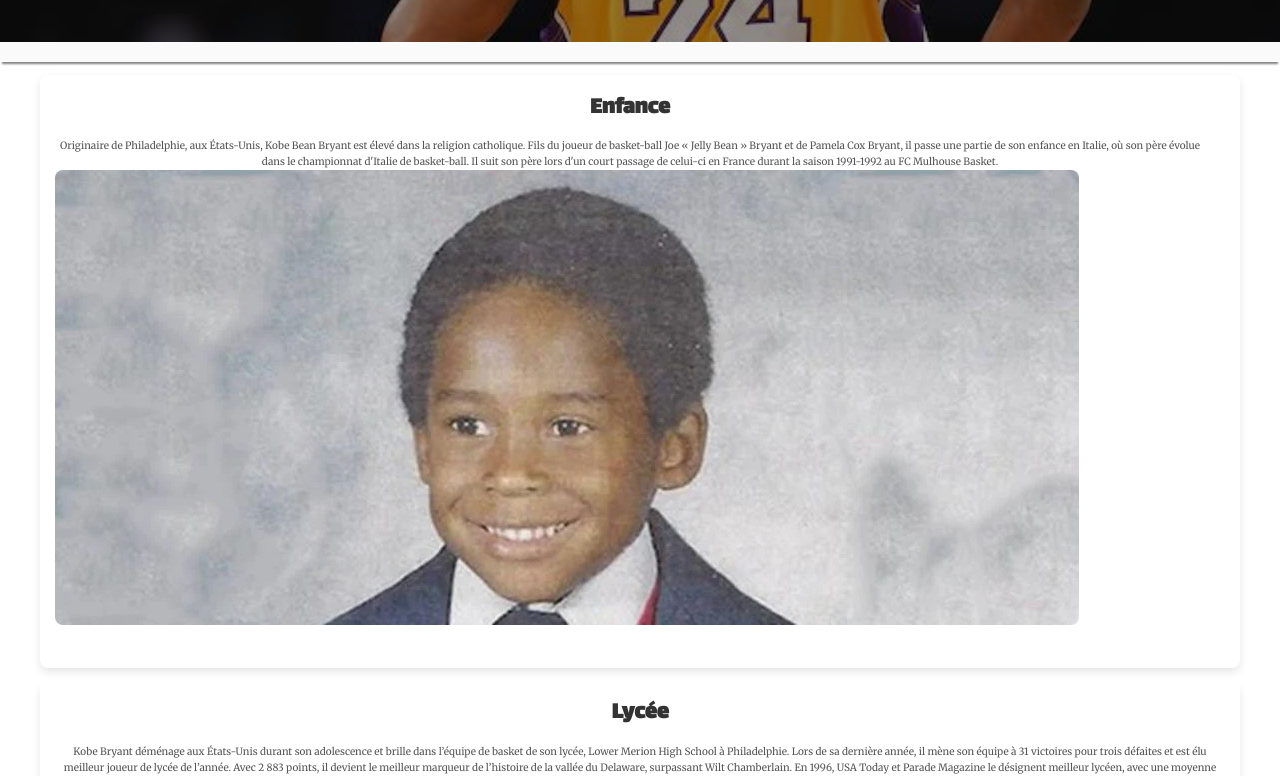
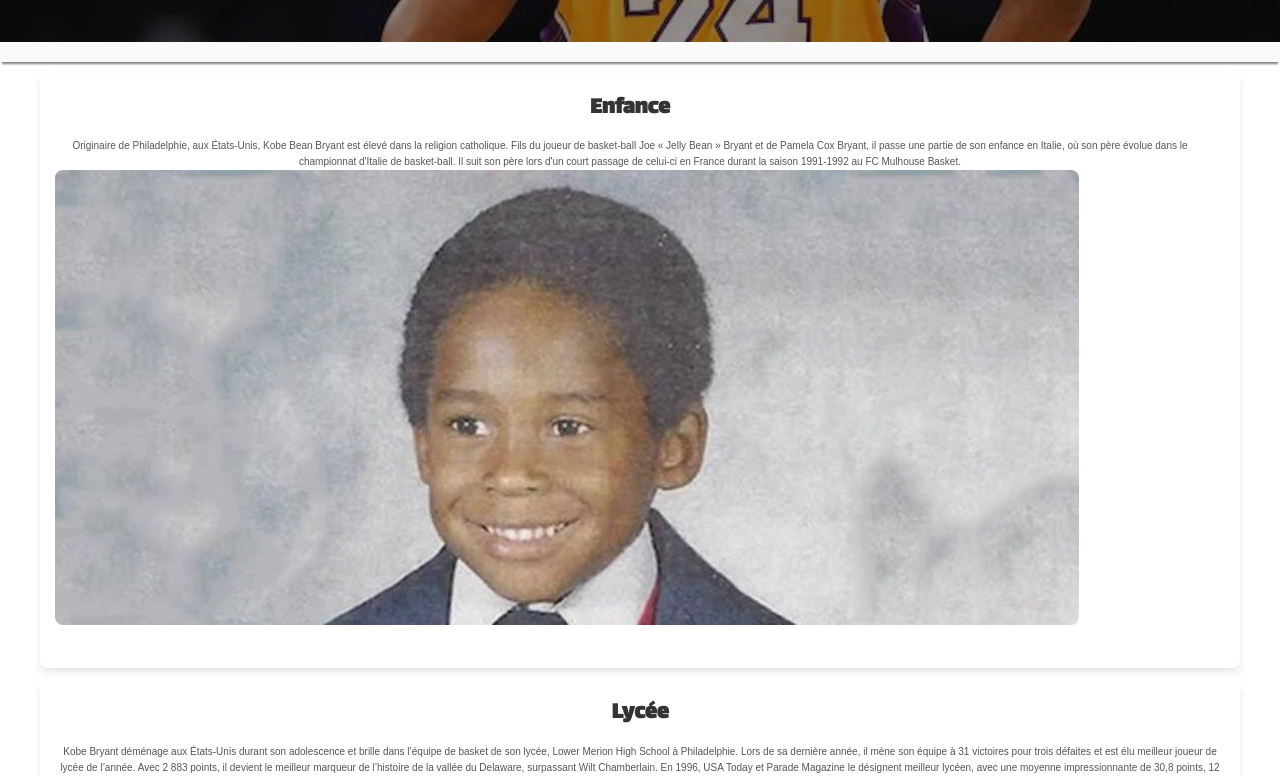
Before and after one commit to AlexF-1203/Blog_AlleyOop, a plain HTML site: page bryant.html in a window 1280 px wide. Shown: the part 320-1096 px from the top of the page. Drawn offline with nearby package versions, Linux system fonts and the light colour scheme.

Commit message:
couleur-text

```diff
--- a/static/article-joueur.css
+++ b/static/article-joueur.css
@@ -190,7 +190,7 @@ p {
     color: #333;
 }
 
-.article-text-right p {
+.article-text-right  {
     text-align: center;
     font-family: var(--font-text);
     font-size: 15px;
@@ -246,7 +246,7 @@ p {
     text-align: center;
 }
 
-.article-text-left p {
+.article-text-left  {
     text-align: center;
     font-family: var(--font-text);
     font-size: 15px;
```
